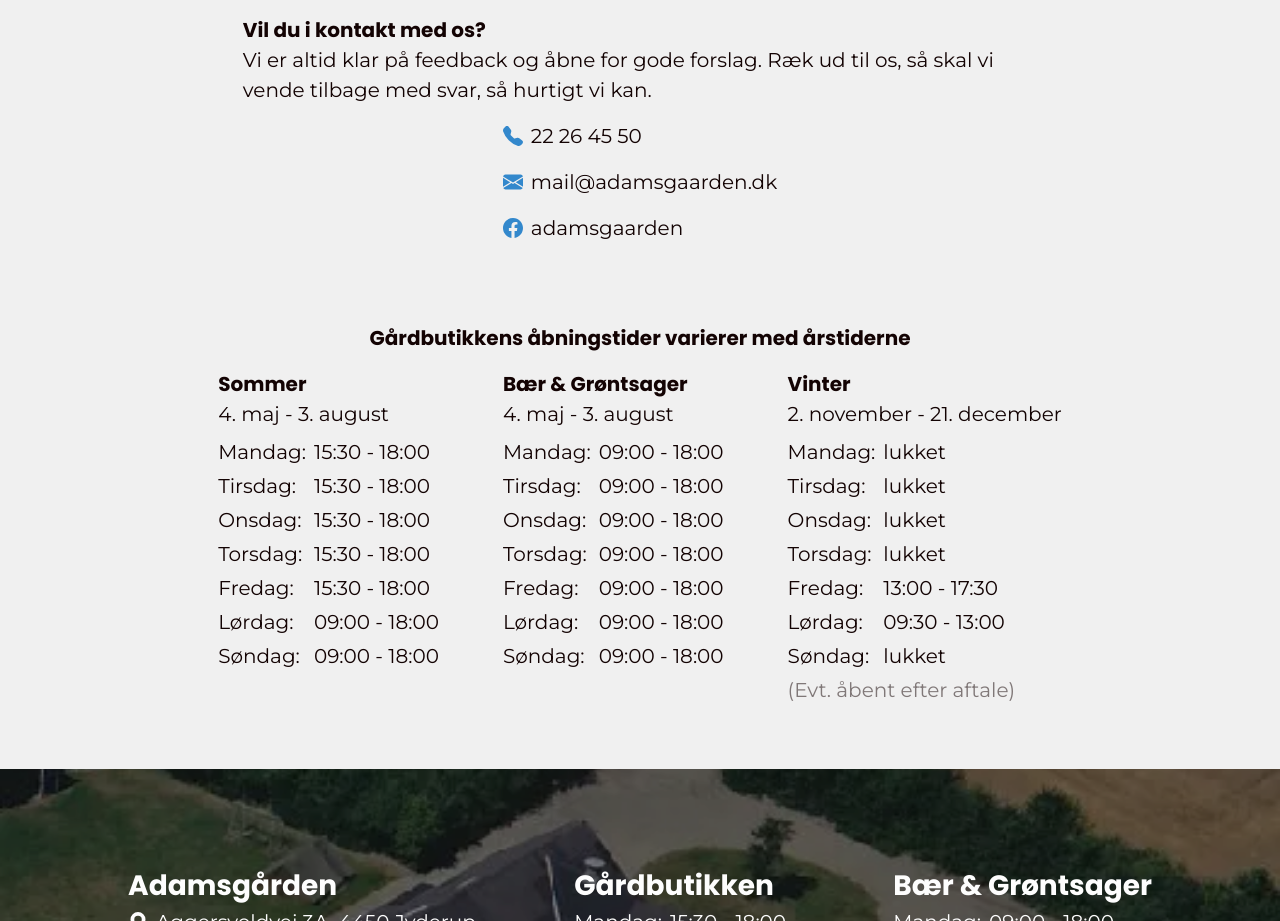
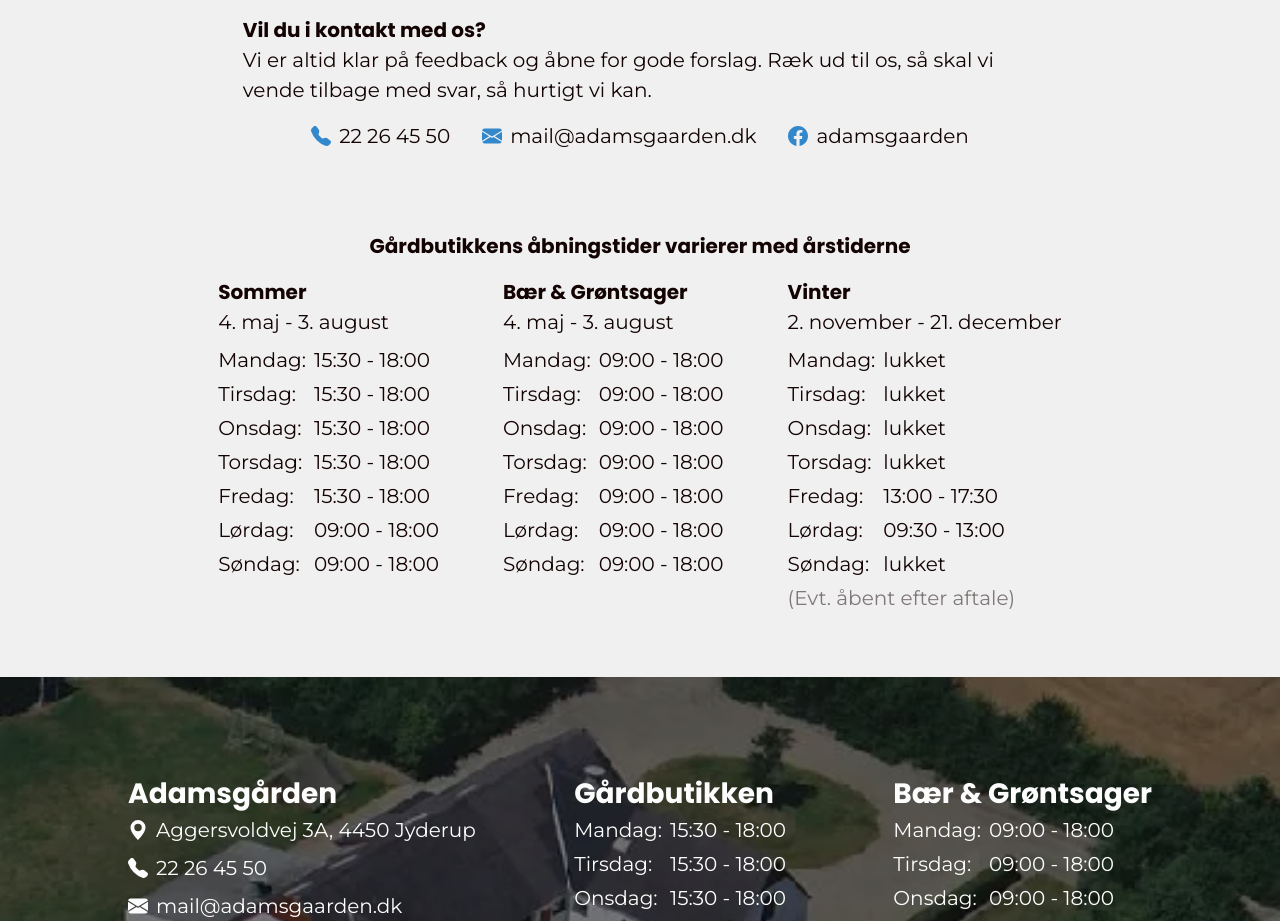
Before and after one commit to chri44nj/adamsgaarden, a Next.js app: page /pages/om-os in a window 1280 px wide. Shown: the part 2840-3761 px from the top of the page. Built offline with nearby package versions, Linux system fonts and the light colour scheme.

Commit message:
flexed contact

```diff
--- a/src/app/pages/om-os/Aboutus.module.css
+++ b/src/app/pages/om-os/Aboutus.module.css
@@ -262,6 +262,13 @@
     aspect-ratio: auto;
   }
 
+  .flexRow {
+    display: flex;
+    flex-direction: row;
+    gap: 2rem;
+    flex-wrap: wrap;
+  }
+
   .flexRow * {
     font-size: var(--font-small);
   }
```
